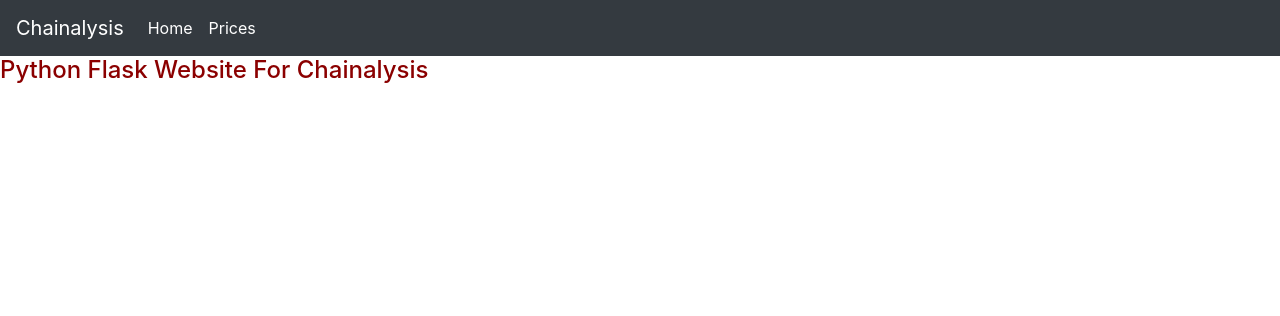
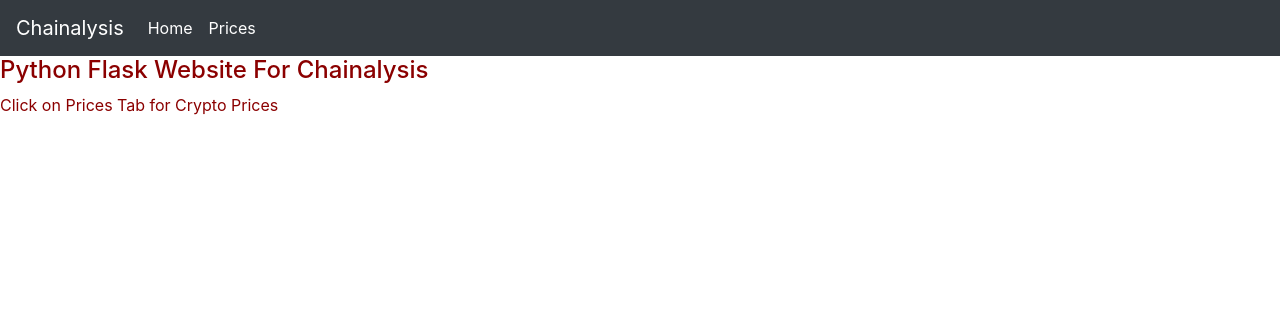
Before and after one commit to RutvikPatel/PythonWebsiteForCrypto, a Flask app: page / in a window 1280 px wide. Shown: the top 316 px of the page. Run offline with Flask 2, Linux system fonts and the light colour scheme; some libraries are stand-ins or nearby versions.

Commit message:
More Updates

```diff
--- a/templates/home.html
+++ b/templates/home.html
@@ -1,3 +1,6 @@
 {% extends "template.html" %}
 {% block title %} Chainalysis Assignment {% endblock%}
-{% block content %} <h4> Python Flask Website For Chainalysis </h4> {% endblock %}
+{% block content %}
+<h4> Python Flask Website For Chainalysis </h4>
+<h> Click on Prices Tab for Crypto Prices </h>
+{% endblock %}
```
